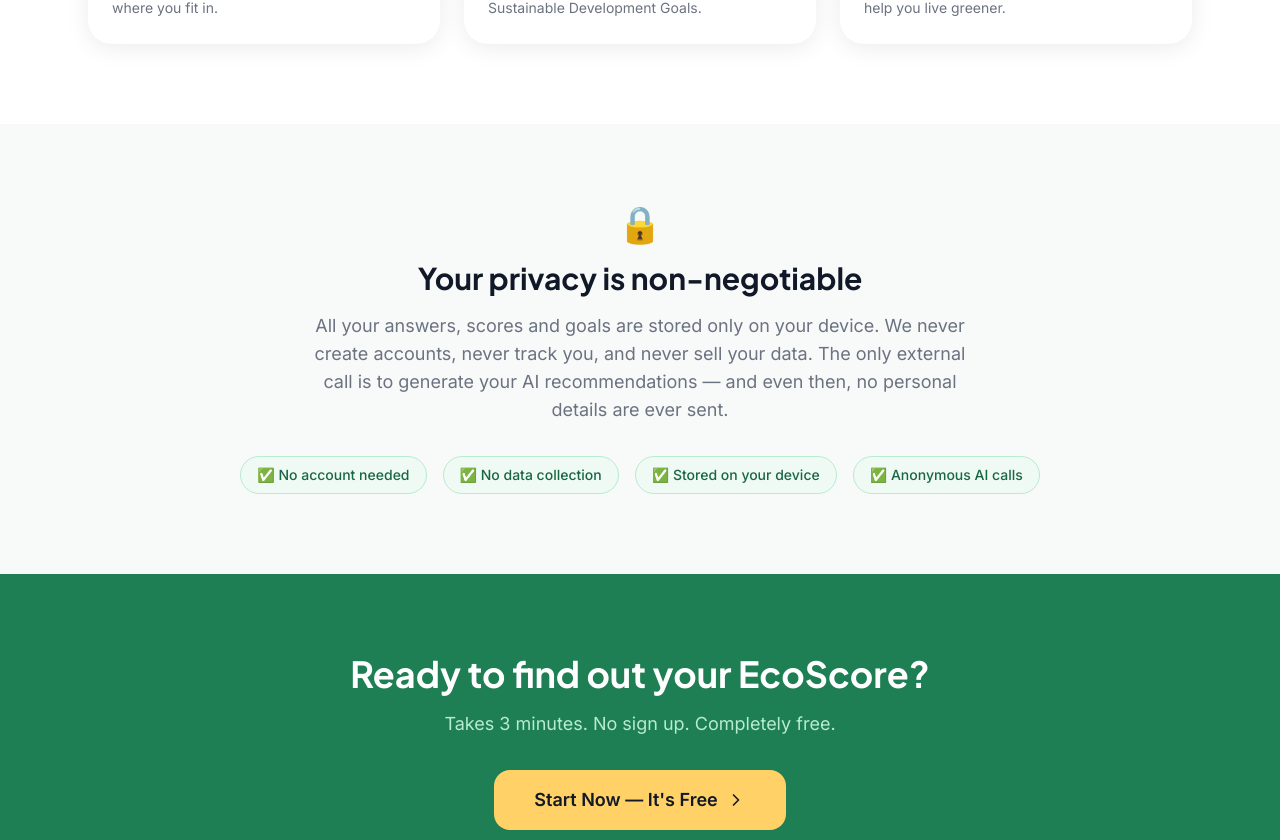
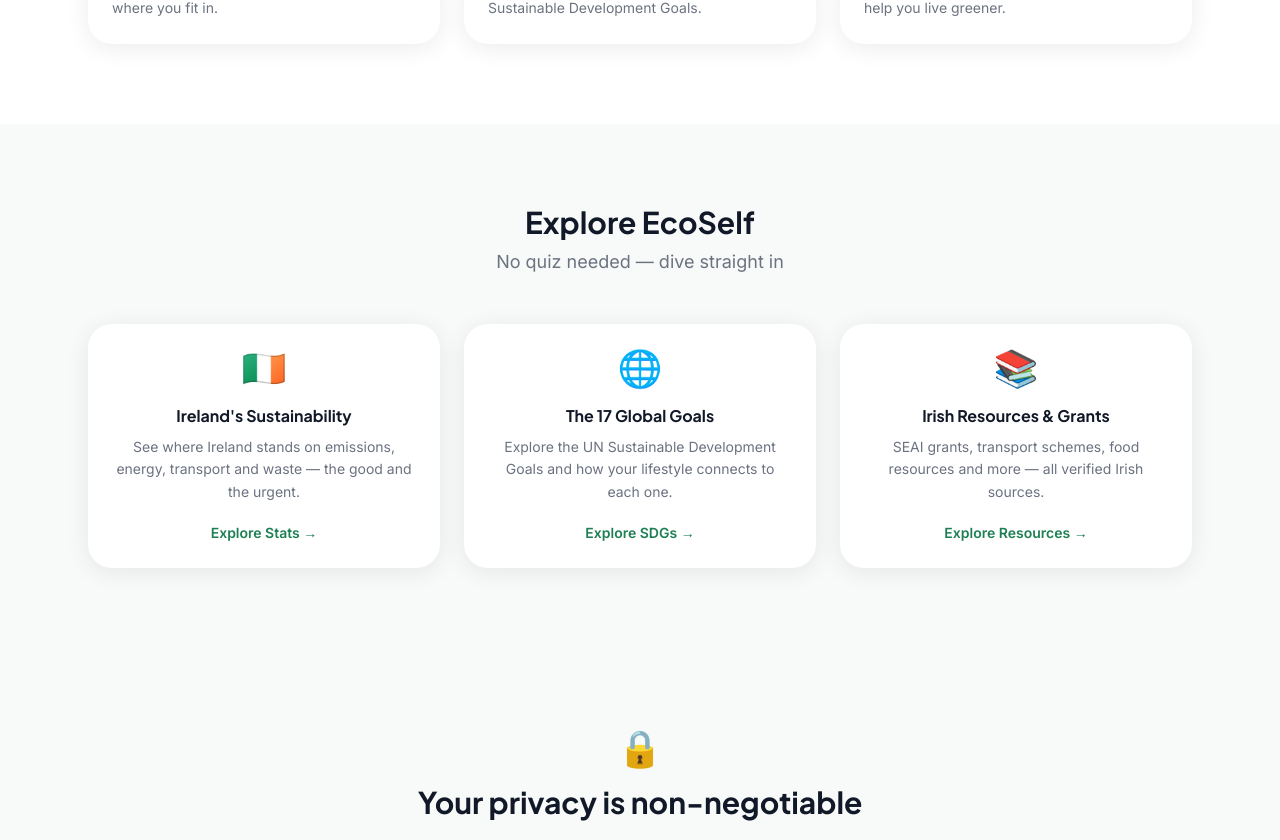
Before and after one commit to sajanyerra/ecoself, a React (Vite) app: page / in a window 1280 px wide. Shown: the part 1659-2499 px from the top of the page. Built offline with nearby package versions, Linux system fonts and the light colour scheme.

Commit message:
add vercel analytics, explore section, fix question count

```diff
--- a/package.json
+++ b/package.json
@@ -11,6 +11,7 @@
   },
   "dependencies": {
     "@google/generative-ai": "^0.24.1",
+    "@vercel/analytics": "^2.0.1",
     "framer-motion": "^12.38.0",
     "html2canvas": "^1.4.1",
     "lucide-react": "^1.8.0",
--- a/src/main.jsx
+++ b/src/main.jsx
@@ -1,8 +1,11 @@
 import { StrictMode } from 'react'
 import { createRoot } from 'react-dom/client'
 import { BrowserRouter } from 'react-router-dom'
+import { inject } from '@vercel/analytics'
 import './index.css'
 import App from './App.jsx'
+
+inject()
 
 createRoot(document.getElementById('root')).render(
   <StrictMode>
--- a/src/pages/Landing.jsx
+++ b/src/pages/Landing.jsx
@@ -38,7 +38,7 @@
 
 const stats = [
   { value: '3 min', label: 'to complete' },
-  { value: '18', label: 'smart questions' },
+  { value: '~20', label: 'smart questions' },
   { value: '100%', label: 'private' },
 ]
 
@@ -153,6 +153,7 @@
       </section>
 
       {/* Features */}
+      {/* Features */}
 <section className="bg-white py-20">
   <div className="max-w-6xl mx-auto px-6">
     <div className="text-center mb-12">
@@ -176,6 +177,82 @@
         </motion.div>
       ))}
     </div>
+  </div>
+</section>
+
+{/* Explore Section */}
+<section className="py-20 max-w-6xl mx-auto px-6">
+  <div className="text-center mb-12">
+    <h2 className="section-title">Explore EcoSelf</h2>
+    <p className="section-sub">No quiz needed — dive straight in</p>
+  </div>
+
+  <div className="grid grid-cols-1 md:grid-cols-3 gap-6">
+    <motion.div
+      initial={{ opacity: 0, y: 20 }}
+      whileInView={{ opacity: 1, y: 0 }}
+      viewport={{ once: true }}
+      transition={{ duration: 0.4, delay: 0.1 }}
+      onClick={() => navigate('/ireland')}
+      className="card hover:shadow-glow transition-all duration-300
+        cursor-pointer hover:-translate-y-1 text-center"
+    >
+      <div className="text-4xl mb-4">🇮🇪</div>
+      <h3 className="font-display font-bold text-gray-900 mb-2">
+        Ireland's Sustainability
+      </h3>
+      <p className="text-gray-500 text-sm leading-relaxed mb-4">
+        See where Ireland stands on emissions, energy,
+        transport and waste — the good and the urgent.
+      </p>
+      <span className="text-forest-600 text-sm font-semibold">
+        Explore Stats →
+      </span>
+    </motion.div>
+
+    <motion.div
+      initial={{ opacity: 0, y: 20 }}
+      whileInView={{ opacity: 1, y: 0 }}
+      viewport={{ once: true }}
+      transition={{ duration: 0.4, delay: 0.2 }}
+      onClick={() => navigate('/sdgs')}
+      className="card hover:shadow-glow transition-all duration-300
+        cursor-pointer hover:-translate-y-1 text-center"
+    >
+      <div className="text-4xl mb-4">🌐</div>
+      <h3 className="font-display font-bold text-gray-900 mb-2">
+        The 17 Global Goals
+      </h3>
+      <p className="text-gray-500 text-sm leading-relaxed mb-4">
+        Explore the UN Sustainable Development Goals
+        and how your lifestyle connects to each one.
+      </p>
+      <span className="text-forest-600 text-sm font-semibold">
+        Explore SDGs →
+      </span>
+    </motion.div>
+
+    <motion.div
+      initial={{ opacity: 0, y: 20 }}
+      whileInView={{ opacity: 1, y: 0 }}
+      viewport={{ once: true }}
+      transition={{ duration: 0.4, delay: 0.3 }}
+      onClick={() => navigate('/resources')}
+      className="card hover:shadow-glow transition-all duration-300
+        cursor-pointer hover:-translate-y-1 text-center"
+    >
+      <div className="text-4xl mb-4">📚</div>
+      <h3 className="font-display font-bold text-gray-900 mb-2">
+        Irish Resources & Grants
+      </h3>
+      <p className="text-gray-500 text-sm leading-relaxed mb-4">
+        SEAI grants, transport schemes, food resources
+        and more — all verified Irish sources.
+      </p>
+      <span className="text-forest-600 text-sm font-semibold">
+        Explore Resources →
+      </span>
+    </motion.div>
   </div>
 </section>
 
```
Also changed, not shown: 1 other file (tests, documents, lock files or other folders). Lines whose indentation alone changed are shown as unchanged.
